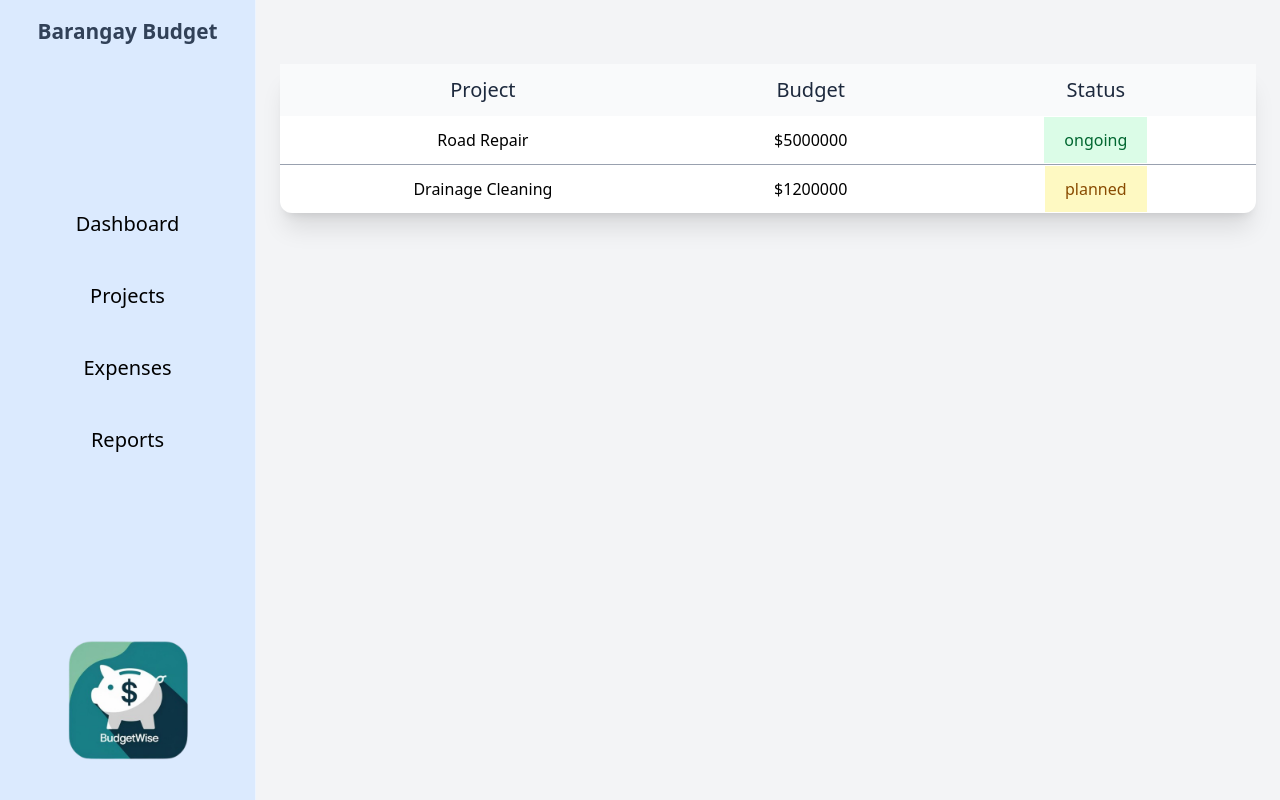
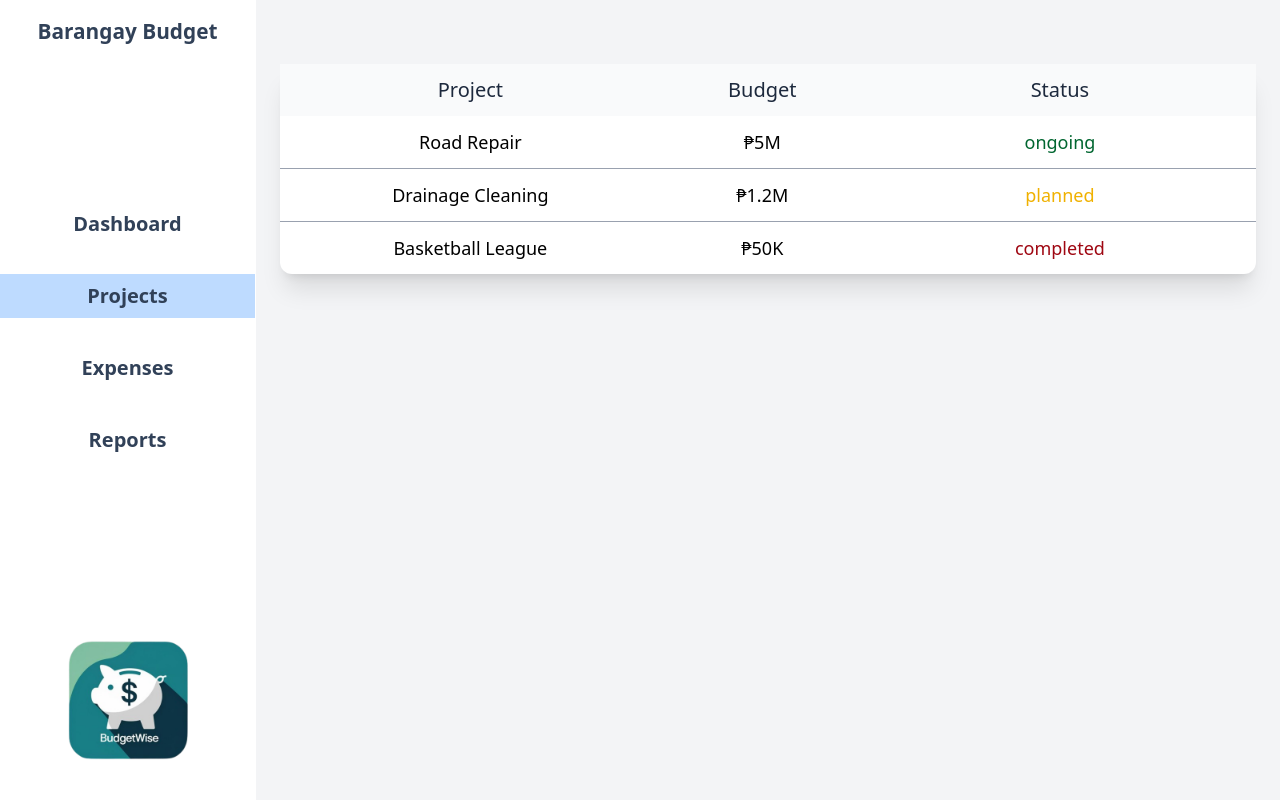
Before and after one commit to akiii22/barangay_budget, a React (Vite) app: page /projects in a window 1280 px wide. Built offline with nearby package versions, Linux system fonts and the light colour scheme.

Commit message:
feat: add project table with budget and status

```diff
--- a/index.html
+++ b/index.html
@@ -1,10 +1,10 @@
-<!DOCTYPE html>
+<!doctype html>
 <html lang="en">
   <head>
     <meta charset="UTF-8" />
     <link rel="icon" type="" href="/budget.ico" />
     <meta name="viewport" content="width=device-width, initial-scale=1.0" />
-    <title>budget_front</title>
+    <title>Bayan Budget</title>
   </head>
   <body>
     <div id="root"></div>
--- a/src/components/layout/Sidebar.tsx
+++ b/src/components/layout/Sidebar.tsx
@@ -21,19 +21,19 @@ const links = [
 
 const Sidebar = () => {
   return (
-    <aside className="w-64 border-white/50 border-r shadow-2xl bg-blue-100 flex-col justify-between flex">
+    <aside className="w-64 border-white/50 border-r shadow-2xl flex-col justify-between flex">
       <h1 className="font-bold text-[1.3rem] p-4 text-center text-slate-700">
         Barangay Budget
       </h1>
-      <nav className="space-y-1 flex flex-col items-center justify-center gap-6 my-8 text-xl">
+      <nav className="space-y-1 flex flex-col items-center justify-center gap-6 my-8 text-xl text-slate-700 font-bold">
         {links.map((link) => (
           <NavLink
             key={link.name}
             to={link.path}
             end
-            className={(isActive) =>
+            className={({ isActive }) =>
               `block px-4 py-2 w-full text-center ${
-                isActive ? "hover:bg-blue-400" : "hover:bg-gray-300"
+                isActive ? "bg-blue-200" : "hover:bg-gray-300"
               }`
             }
           >
--- a/src/components/table/ProjectTable.tsx
+++ b/src/components/table/ProjectTable.tsx
@@ -1,4 +1,5 @@
 import type { Projects } from "../../types/Projects";
+import { formatCurrency } from "../../utils/formatCurrency";
 import Statusbadge from "./Statusbadge";
 
 type Props = {
@@ -23,9 +24,14 @@ const ProjectTable = ({ projects }: Props) => {
       </thead>
       <tbody className="divide-y divide-gray-400">
         {projects.map((project) => (
-          <tr key={project.id} className="transition hover:bg-gray-50">
+          <tr
+            key={project.id}
+            className="transition hover:bg-gray-50 text-lg font-medium"
+          >
             <td className="py-3 px-4 text-center">{project.name}</td>
-            <td className="py-3 px-4 text-center">${project.budget}</td>
+            <td className="py-3 px-4 text-center">
+              {formatCurrency(project.budget)}
+            </td>
             <td className="py-3 px-4 text-center">
               <Statusbadge status={project.status} />
             </td>
--- a/src/components/table/Statusbadge.tsx
+++ b/src/components/table/Statusbadge.tsx
@@ -1,11 +1,11 @@
 import type { ProjectStatus } from "../../types/Projects";
 
 const styles = {
-  planned: "bg-yellow-100 text-yellow-800",
-  ongoing: "bg-green-100 text-green-800",
-  completed: "bg-red-100 text-red-800",
+  planned: "text-yellow-500",
+  ongoing: " text-green-800",
+  completed: "text-red-800",
 };
 const Statusbadge = ({ status }: { status: ProjectStatus }) => {
-  return <span className={`px-5 py-3 ${styles[status]}`}>{status}</span>;
+  return <span className={`px-5 py-3 mx-4 ${styles[status]}`}>{status}</span>;
 };
 export default Statusbadge;
--- a/src/data/projects.ts
+++ b/src/data/projects.ts
@@ -13,4 +13,10 @@ export const projects: Projects[] = [
     budget: 1200000,
     status: "planned",
   },
+  {
+    id: 3,
+    name: "Basketball League",
+    budget: 50000,
+    status: "completed",
+  },
 ];
--- /dev/null
+++ b/src/utils/formatCurrency.ts
@@ -0,0 +1,7 @@
+export const formatCurrency = (amount: number) => {
+  return new Intl.NumberFormat("en-PH", {
+    style: "currency",
+    currency: "PHP",
+    notation: "compact",
+  }).format(amount);
+};
```
Also changed, not shown: 1 other file (tests, documents, lock files or other folders).
